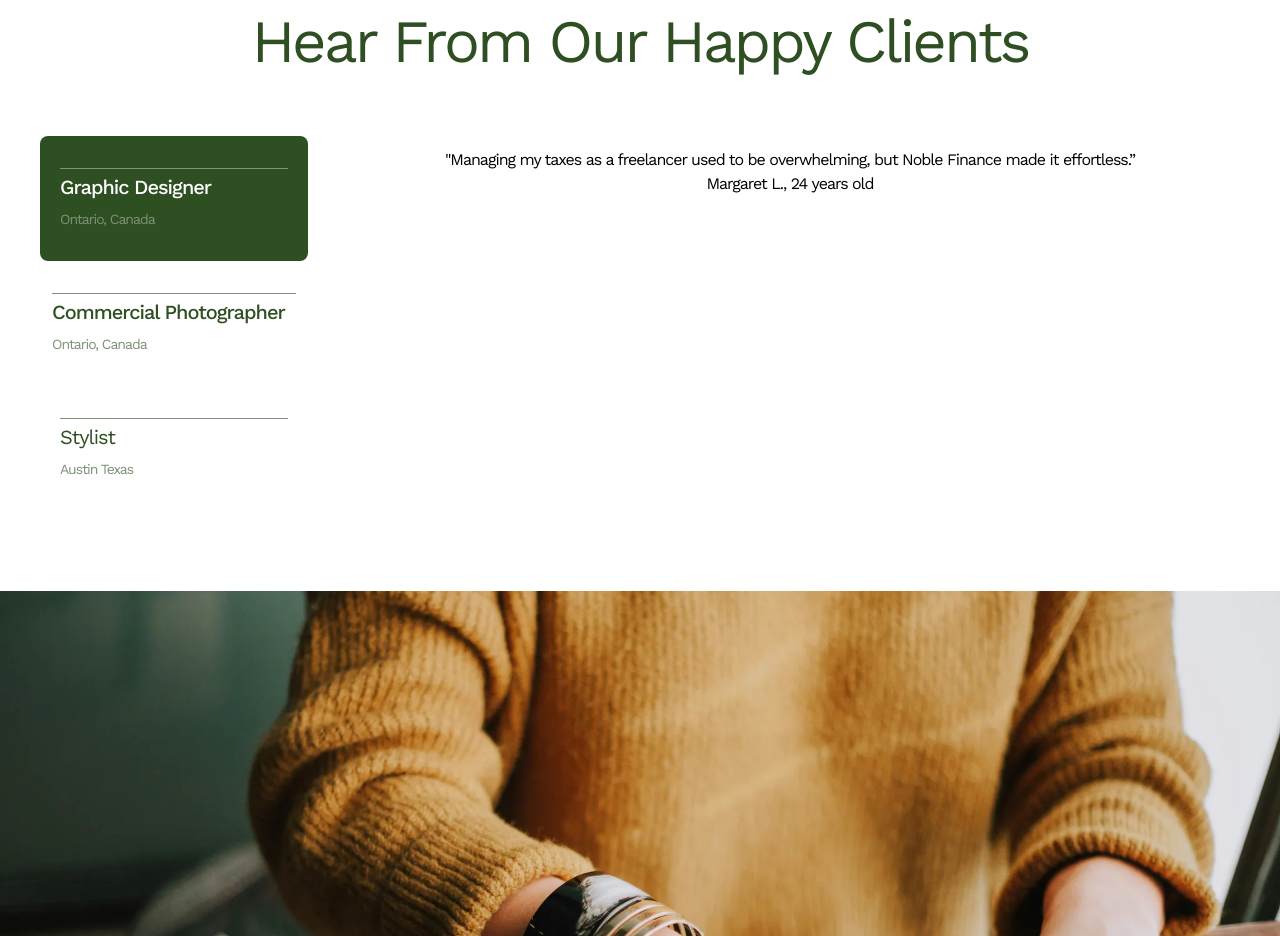
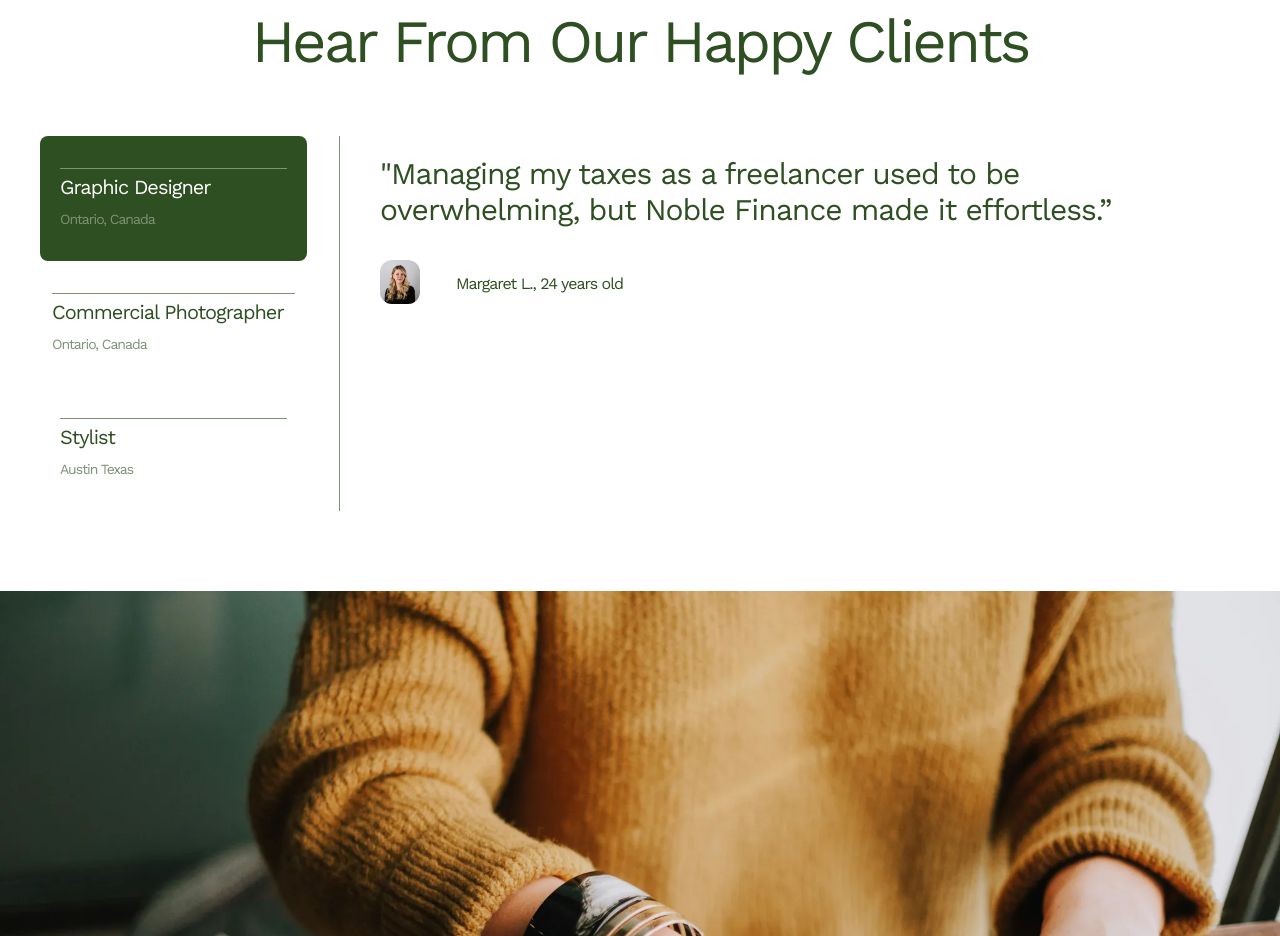
Before and after one commit to Omaa-e/Finance, a React (Vite) app: page / in a window 1280 px wide. Shown: the part 2360-3296 px from the top of the page. Built offline with nearby package versions, Linux system fonts and the light colour scheme.

Commit message:
New feature added

```diff
--- a/src/components/Profile.jsx
+++ b/src/components/Profile.jsx
@@ -1,25 +1,26 @@
 import React from 'react'
+import Img from '../assets/hr.webp'
 
 const Profile = () => {
     return (
         <div className='w-full p-10'>
-            <div className='w-full mx-auto flex flex-col m-10'>
+            <div className='w-full mx-auto flex flex-col m-10 '>
                 <div className=' w-full mx-auto text-center max-w-md md:max-w-3xl lg:max-w-4xl '>
                     <p className='text-6xl text-[#2e4f21] tracking-tighter'>Hear From Our Happy Clients</p>
                 </div>
-                <div className="flex flex-col md:flex-row justify-center md:items-start  mt-16">
-                    <div className="md:w-[300px]">
+                <div className="flex flex-col md:flex-row justify-center md:items-start  mt-16 ">
+                    <div className="md:w-[300px]  md:border-r-[1px] border-[#7D9276]">
                         <div className="flex flex-row justify-between px-auto md:flex-col md:mr-8">
                             <div className="py-3 px-2 md:py-8 md:px-5 bg-[#2E4F21] rounded-lg text-[#FFFFFF] ">
                                 <div className='border-t-[1px] border-[#7D9276] w-full'>
-                                    <p className="text-xs md:text-xl mt-1 font-medium w-1/2 md:w-full">Graphic Designer</p>
+                                    <p className="text-xs md:text-xl mt-1  w-1/2 md:w-full">Graphic Designer</p>
                                     <p className="text-[#7D9276] mt-2 text-xs md:text-sm">Ontario, Canada</p>
                                 </div>
 
                             </div>
                             <div className="py-3 px-2 md:py-8 md:px-3 rounded-lg text-[#2e4f21]">
                                 <div className='border-t-[1px] border-[#7D9276] '>
-                                    <p className="text-xs w-1/2 md:w-full md:text-xl mt-1 font-medium">Commercial Photographer</p>
+                                    <p className="text-xs w-1/2 md:w-full md:text-xl mt-1 ">Commercial Photographer</p>
                                     <p className="text-[#7D9276] mt-2 text-xs md:text-sm">Ontario, Canada</p>
                                 </div>
                             </div>
@@ -32,14 +33,16 @@ const Profile = () => {
                         </div>
                     </div>
 
-                    <div className="flex-1">
-                        <div className="mx-auto text-center lg:px-10 mt-3">
-                            <p>
-                                "Managing my taxes as a freelancer used to be overwhelming, but Noble
-                                Finance made it effortless.”
+                    <div className="flex-1 flex-col justify-center-safe">
+                        <div className="mx-auto lg:px-10 mt-5 ">
+                            <p className='text-3xl text-[#2e4f21]'>
+                                "Managing my taxes as a freelancer used to be overwhelming, but Noble Finance made it effortless.”
                             </p>
-                            <div>
-                                <p>Margaret L., 24 years old</p>
+                            <div className='flex mt-8'>
+                                <img className='w-10 h-11 rounded-xl object-cover' src={Img} alt="" />
+                                <div className='my-3 '>
+                                     <p className='ml-9 text-[#2e4f21]'>Margaret L., 24 years old</p>
+                                </div>
                             </div>
                         </div>
                     </div>
```
Also changed, not shown: src/assets/hr.webp (added).
